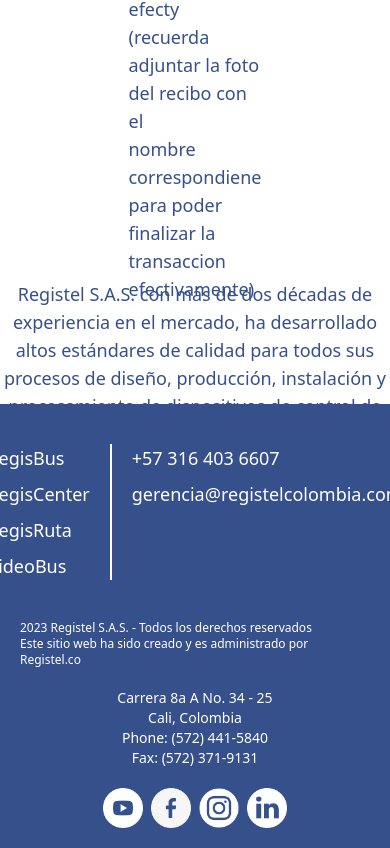
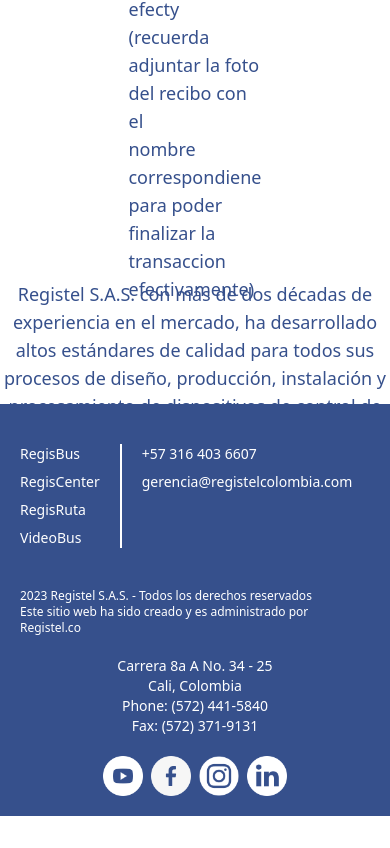
Before and after one commit to BMISYSTEM/pruebaBuilder, a Next.js app: page / in a window 390 px wide. Shown: the part 4971-5819 px from the top of the page. After the commit the page ends 5787 px from the top, so only its background shows below. Built offline with nearby package versions, Linux system fonts and the light colour scheme.

Commit message:
se realiza ajuste en el footer

```diff
--- a/components/footer/Footer.tsx
+++ b/components/footer/Footer.tsx
@@ -17,21 +17,21 @@
           <div className='md:w-[30rem] w-full flex flex-row justify-center '>
             <div className='flex flex-col gap-2 px-5 border-r-2 border-white'>
               <Link href={'/'}>
-                <p className='text-white text-lg font-light'>RegisBus</p>
+                <p className='text-white md:text-lg text-sm font-light'>RegisBus</p>
               </Link>
               <Link href={'/'}>
-                <p className='text-white text-lg font-light'>RegisCenter</p>
+                <p className='text-white md:text-lg text-sm font-light'>RegisCenter</p>
               </Link>
               <Link href={'/'}>
-                <p className='text-white text-lg font-light'>RegisRuta</p>
+                <p className='text-white md:text-lg text-sm font-light'>RegisRuta</p>
               </Link>
               <Link href={'/'}>
-                <p className='text-white text-lg font-light'>VideoBus</p>
+                <p className='text-white md:text-lg text-sm font-light'>VideoBus</p>
               </Link>
             </div>
             <div className='w-full flex flex-col gap-2 px-5'>
-              <p className='text-white font-light text-lg'>+57 316 403 6607</p>
-              <p className='text-white font-light text-lg'>gerencia@registelcolombia.com</p>
+              <p className='text-white font-light md:text-lg text-sm'>+57 316 403 6607</p>
+              <p className='text-white font-light md:text-lg text-sm'>gerencia@registelcolombia.com</p>
             </div>
           </div>
           <div className='md:w-[30rem] w-full mt-10 px-5'>
```
